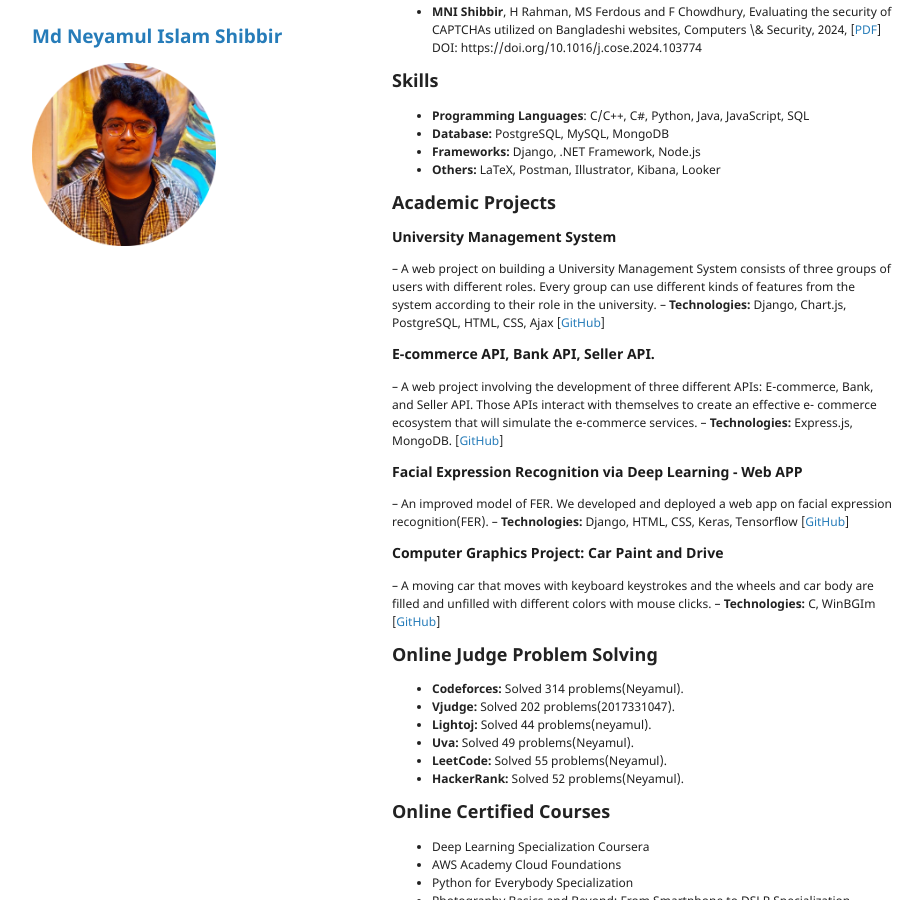
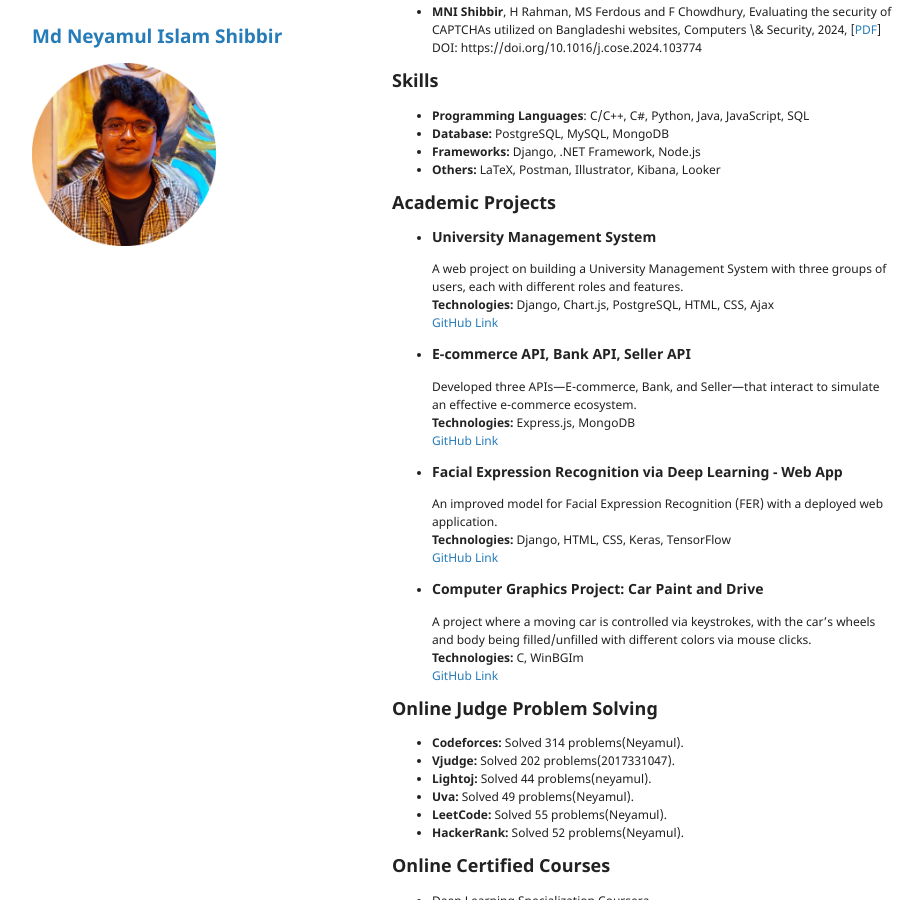
Before and after one commit to neyamul-sbr/neyamul.github.io, a Jekyll site: the page built from index.md, in a window 1280 px wide and 900 px high, scrolled down 1161 px. Shown: the whole window, without its empty margins (178-1101 px from the left). Built offline with Jekyll 4.4.1, drawn with Linux system fonts in a browser that asks for light colours; our own code applies the rules of GitHub Pages for plain Markdown files; the repository's description, which GitHub fills in, is left out.

Commit message:
Update index.md

```diff
--- a/index.md
+++ b/index.md
@@ -42,18 +42,26 @@ then make a sequence out of it.
   - **Others:** LaTeX, Postman, Illustrator, Kibana, Looker
 
 ## Academic Projects
-### University Management System
-– A web project on building a University Management System consists of three groups of users with different roles. Every group can use different kinds of features from the system according to their role in the university.
-– **Technologies:** Django, Chart.js, PostgreSQL, HTML, CSS, Ajax [[GitHub](https://github.com/neyamul-sbr/university_management_system_extend)]
-### E-commerce API, Bank API, Seller API.
-– A web project involving the development of three different APIs: E-commerce, Bank, and Seller API. Those APIs interact with themselves to create an effective e- commerce ecosystem that will simulate the e-commerce services.
-– **Technologies:** Express.js, MongoDB. [[GitHub](https://github.com/neyamul-sbr/CSE446--Ecom_API-Supplier_API_Bank-API_2017331047_2017331051)]
-### Facial Expression Recognition via Deep Learning - Web APP
-– An improved model of FER. We developed and deployed a web app on facial expression recognition(FER).
-– **Technologies:** Django, HTML, CSS, Keras, Tensorflow [[GitHub](https://github.com/neyamul-sbr/Web-App-for-Facial-Expression-Detection)]
-### Computer Graphics Project: Car Paint and Drive
-– A moving car that moves with keyboard keystrokes and the wheels and car body are filled and unfilled with different colors with mouse clicks.
-– **Technologies:** C, WinBGIm [[GitHub](https://github.com/neyamul-sbr/Web-App-for-Facial-Expression-Detection)]
+
+- ### **University Management System**
+  A web project on building a University Management System with three groups of users, each with different roles and features.
+  **Technologies:** Django, Chart.js, PostgreSQL, HTML, CSS, Ajax
+  [GitHub Link](https://github.com/neyamul-sbr/university_management_system_extend)
+
+- ### **E-commerce API, Bank API, Seller API**
+  Developed three APIs—E-commerce, Bank, and Seller—that interact to simulate an effective e-commerce ecosystem.
+  **Technologies:** Express.js, MongoDB
+  [GitHub Link](https://github.com/neyamul-sbr/CSE446--Ecom_API-Supplier_API_Bank-API_2017331047_2017331051)
+
+- ### **Facial Expression Recognition via Deep Learning - Web App**
+  An improved model for Facial Expression Recognition (FER) with a deployed web application.
+  **Technologies:** Django, HTML, CSS, Keras, TensorFlow
+  [GitHub Link](https://github.com/neyamul-sbr/Web-App-for-Facial-Expression-Detection)
+
+- ### **Computer Graphics Project: Car Paint and Drive**
+  A project where a moving car is controlled via keystrokes, with the car’s wheels and body being filled/unfilled with different colors via mouse clicks.
+  **Technologies:** C, WinBGIm
+  [GitHub Link](https://github.com/neyamul-sbr/Web-App-for-Facial-Expression-Detection)
 
 ## Online Judge Problem Solving
 - **Codeforces:** Solved 314 problems(Neyamul).
```
